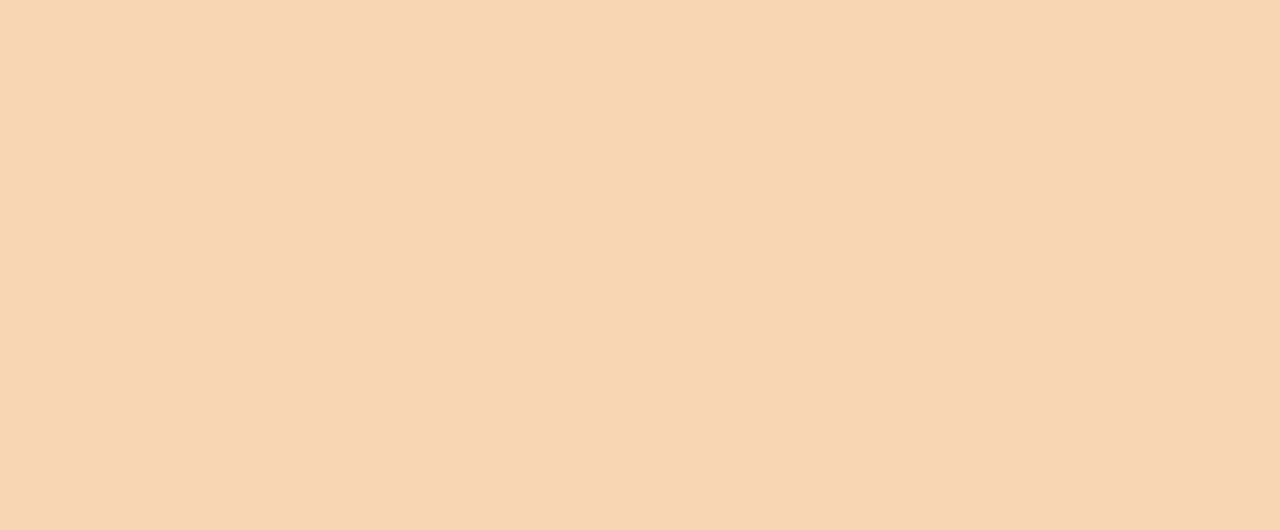
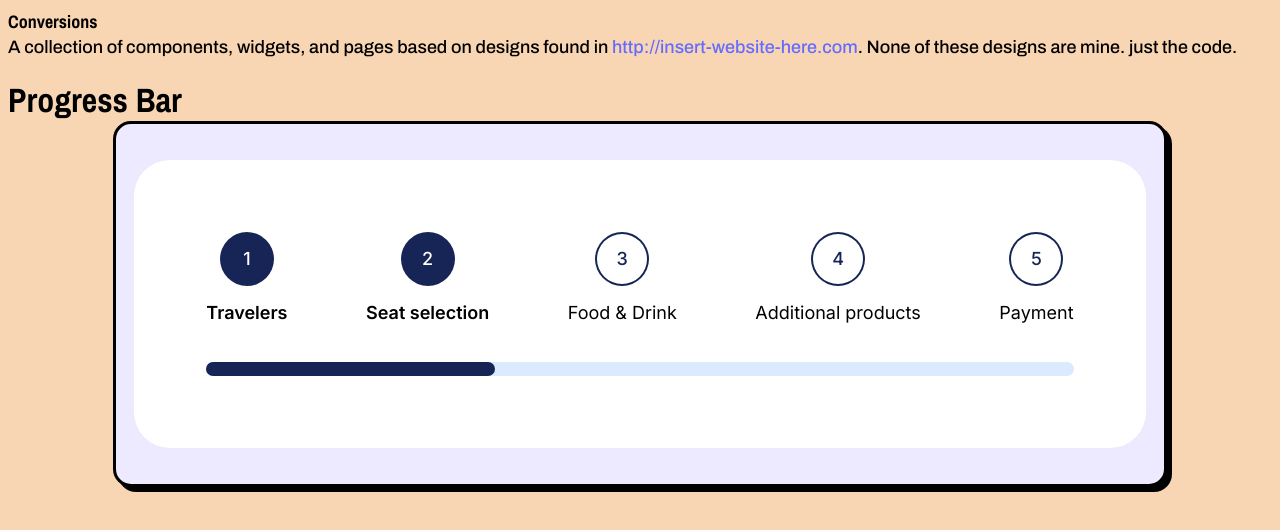
Before and after one commit to mannyblum/mannyblum.me, a React (Vite) app: page /conversions/progress-bar in a window 1280 px wide. Before the commit this address had no page. Shown: the top 530 px of the page. Built offline with nearby package versions, Linux system fonts and the light colour scheme.

Commit message:
added ProgressBar component

```diff
--- a/src/components/Conversions/Progress/Progress.tsx
+++ b/src/components/Conversions/Progress/Progress.tsx
@@ -14,7 +14,7 @@ export default function Progress() {
             <div className="grid grid-cols-[1fr_2fr]">
               <div className="">
                 <div
-                  className="font-black text-black ring-indigo-100 rounded-full bg-white ring-8 shadow-lg font flex items-center justify-center"
+                  className="font-black text-black ring-indigo-100 rounded-full bg-white ring-8 shadow-lg flex items-center justify-center"
                   style={{ height: "118px", width: "118px", fontSize: "28px" }}
                 >
                   93%
--- /dev/null
+++ b/src/components/Conversions/ProgressBar/ProgressBar.tsx
@@ -0,0 +1,70 @@
+const menu_options = [
+  { id: 1, complete: true, value: "Travelers" },
+  { id: 2, complete: true, value: "Seat selection" },
+  { id: 3, complete: false, value: "Food & Drink" },
+  { id: 4, complete: false, value: "Additional products" },
+  { id: 5, complete: false, value: "Payment" },
+];
+
+export default function ProgressBar() {
+  return (
+    <div className="">
+      <h1 className="text-3xl font-bold">Progress Bar</h1>
+      <div className="container w-10/12 mx-auto p-4 py-8 border-[3px] shadow-[5px_5px] border-black rounded-2xl bg-violet-100">
+        <div className="progress-bar bg-white box-content p-[72px] rounded-4xl font-['Inter']">
+          <ul className="list-none flex flex-row gap-x-2 justify-between mb-8 content-evenly">
+            {menu_options.map((opt) => {
+              return (
+                <li className="flex flex-col mx-auto items-center justify-center first:ml-0 last:mr-0">
+                  <span
+                    className={`mb-3 flex items-center justify-center w-12 h-12 rounded-full ${!opt.complete ? "bg-white text-blue-950 ring-2 ring-inset ring-blue-950" : "bg-blue-950 text-white"}`}
+                  >
+                    {opt.id}
+                  </span>
+                  <span
+                    className={`block ${opt.complete ? "font-semibold" : "font-normal"}`}
+                  >
+                    {opt.value}
+                  </span>
+                </li>
+              );
+            })}
+            {/* <li className="flex flex-col mx-auto items-center justify-center">
+              <span className="flex items-center justify-center w-12 h-12 bg-blue-950 rounded-full text-white">
+                1
+              </span>
+              <span className="block font-semibold">Travelers</span>
+            </li>
+            <li className="flex flex-col mx-auto items-center justify-center">
+              <span className="flex items-center justify-center w-12 h-12 bg-blue-950 rounded-full text-white">
+                2
+              </span>
+              <span className="block font-semibold">Seat selection</span>
+            </li>
+            <li className="flex flex-col mx-auto items-center justify-center">
+              <span className="flex items-center justify-center w-12 h-12 bg-white rounded-full text-black ring-2 ring-inset ring-blue-950">
+                3
+              </span>
+              <span className="block">Food &amp; Drink</span>
+            </li>
+            <li className="flex flex-col mx-auto items-center justify-center">
+              <span className="flex items-center justify-center w-12 h-12 bg-white rounded-full text-black ring-2 ring-inset ring-blue-950">
+                4
+              </span>
+              <span className="block">Additional products</span>
+            </li>
+            <li className="flex flex-col mx-auto items-center justify-center">
+              <span className="flex items-center justify-center w-12 h-12 bg-white rounded-full text-black ring-2 ring-inset ring-blue-950">
+                5
+              </span>
+              <span className="block">Payment</span>
+            </li> */}
+          </ul>
+          <div className="progress-bar-container h-3 w-full bg-blue-100 rounded-full">
+            <div className="progress-bar-current h-3 w-1/3 bg-blue-950 rounded-full"></div>
+          </div>
+        </div>
+      </div>
+    </div>
+  );
+}
--- /dev/null
+++ b/src/components/Conversions/ProgressBar/index.tsx
@@ -0,0 +1 @@
+export { default as ProgressBar } from "./ProgressBar";
--- a/src/index.css
+++ b/src/index.css
@@ -49,7 +49,6 @@ h6 {
 }
 
 ul {
-  padding-inline-start: 40px;
 }
 
 .resume-container {
@@ -85,6 +84,7 @@ ul {
   padding: 0; */
   padding-left: 20px;
   margin: 18px 0;
+  padding-inline-start: 40px;
 }
 
 .resume-container aside ul li {
@@ -229,15 +229,16 @@ p {
   margin-bottom: 20px;
 }
 
-ul {
+.resume-container ul {
   list-style-type: none;
+  padding-inline-start: 40px;
 }
 
-ul li {
+.resume-container ul li {
   list-style-position: outside;
 }
 
-li::before {
+.resume-container ul li::before {
   content: "";
   display: inline-block;
   width: 10px;
@@ -248,6 +249,16 @@ li::before {
   box-shadow: 2px 2px #000;
   margin-left: -20px;
   margin-right: 10px;
+}
+
+.resume-container .card.project {
+  padding-left: 20px;
+  margin: 18px 0;
+}
+
+.resume-container .card.project ul li {
+  font-size: 0.9rem;
+  line-height: 1.2;
 }
 
 .resume-container .card.contact ul {
--- a/src/main.tsx
+++ b/src/main.tsx
@@ -6,6 +6,7 @@ import "./index.css";
 import App from "./App.tsx";
 import { Conversions } from "./components/Conversions/";
 import { Progress } from "./components/Conversions/Progress";
+import { ProgressBar } from "./components/Conversions/ProgressBar";
 
 createRoot(document.getElementById("root")!).render(
   <StrictMode>
@@ -14,6 +15,7 @@ createRoot(document.getElementById("root")!).render(
         <Route index element={<App />} />
         <Route path="conversions" element={<Conversions />}>
           <Route path="progress" element={<Progress />} />
+          <Route path="progress-bar" element={<ProgressBar />} />
         </Route>
       </Routes>
     </BrowserRouter>
```
